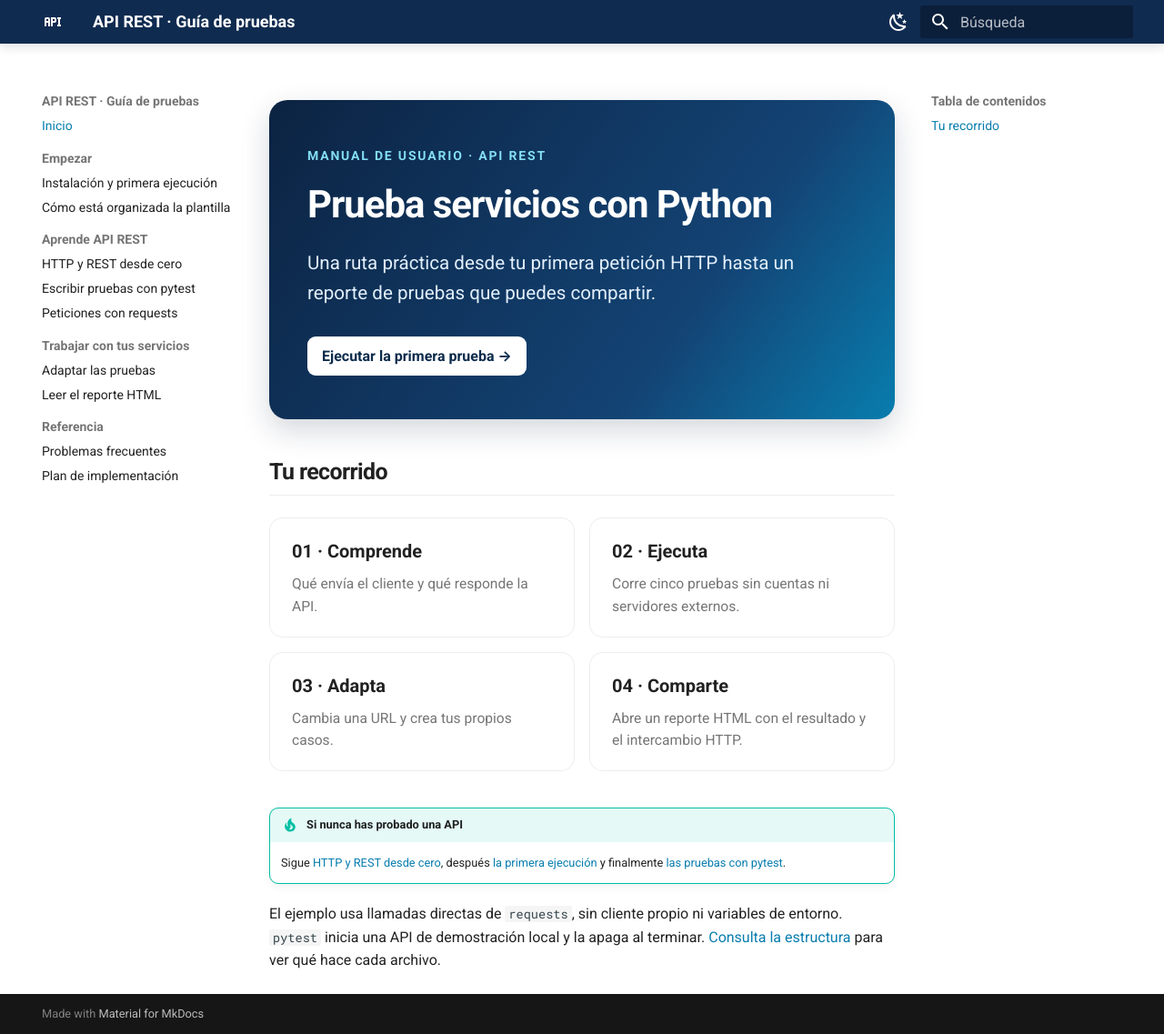
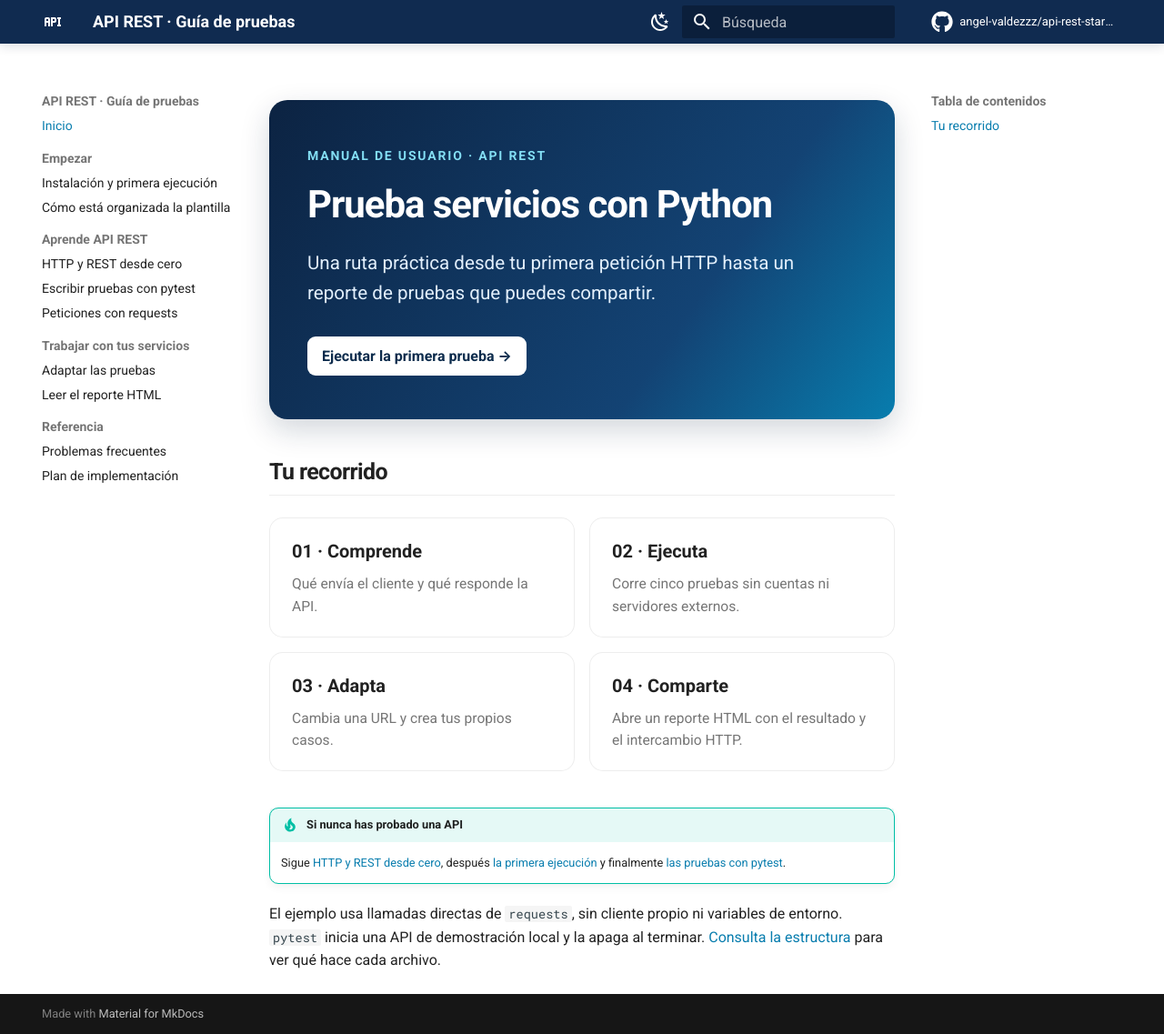
Before and after one commit to angel-valdezzz/api-rest-starter, an MkDocs documentation site: the page built from docs/index.md, in a window 1280 px wide and 1137 px high. Shown: the whole window at 91% size. Built offline with MkDocs 1.6.1 and Material for MkDocs 9.7.7, drawn with Linux system fonts in a browser that asks for light colours; comment, search, counter and statistics services are not loaded.

Commit message:
docs: use GitHub icon for repository link

```diff
--- a/mkdocs.yml
+++ b/mkdocs.yml
@@ -1,3 +1,5 @@
+repo_url: https://github.com/angel-valdezzz/api-rest-starter
+repo_name: angel-valdezzz/api-rest-starter
 site_name: API REST · Guía de pruebas
 site_description: Aprende pruebas de servicios con Python, requests y pytest
 site_url: https://example.com/api-rest-starter/
@@ -7,6 +9,7 @@ theme:
   name: material
   language: es
   icon:
+    repo: fontawesome/brands/github
     logo: material/api
   palette:
     - scheme: default
```
